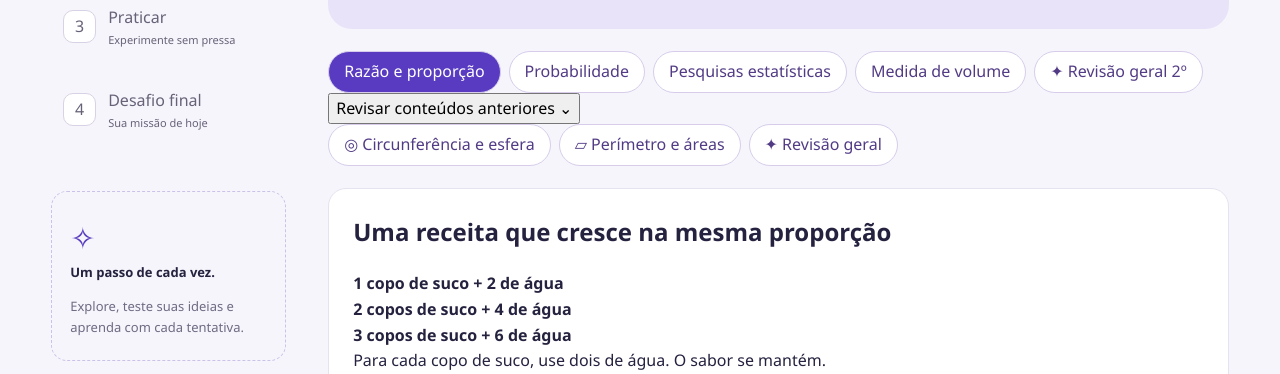
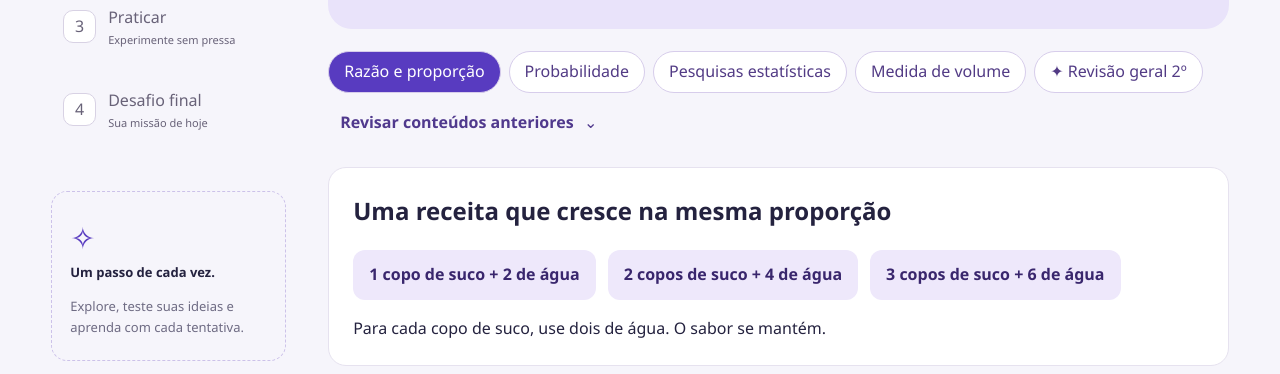
Before and after one commit to GeorgePires/matorb, a website: page dist/index.html in a window 1280 px wide. Shown: the part 362-736 px from the top of the page. Drawn offline with Linux system fonts and the light colour scheme.

Commit message:
fix(estilos): carregar a folha de estilos do painel de estudo

```diff
--- a/dist/index.html
+++ b/dist/index.html
@@ -10,6 +10,7 @@
     />
     <title>Órbita · Geometria em ação</title>
     <link rel="stylesheet" href="style.css" />
+    <link rel="stylesheet" href="complemento.css" />
     <link rel="stylesheet" href="tutor.css" />
   </head>
   <body>
```
